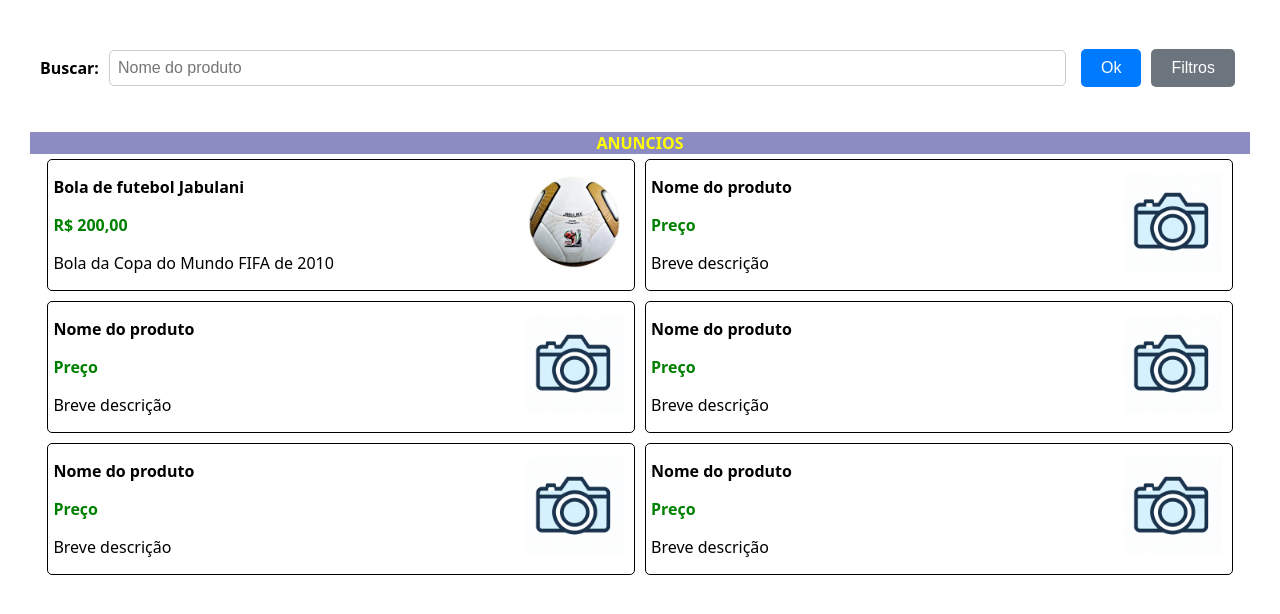
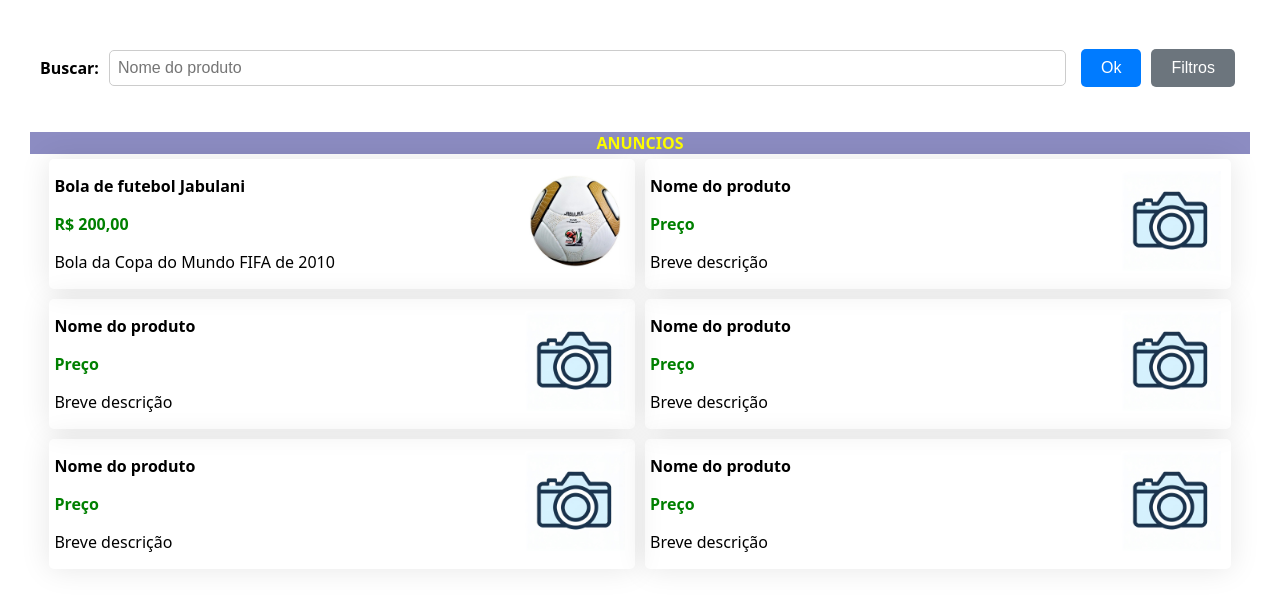
Before and after one commit to amauriPietro/projetoFinalPPI, a PHP site: page /indexv2.html in a window 1280 px wide. Shown: the part 106-720 px from the top of the page. Run offline with PHP 8.4, Linux system fonts and the light colour scheme.

Commit message:
changed public styles

```diff
--- a/projeto/publico/publicStyles.css
+++ b/projeto/publico/publicStyles.css
@@ -27,7 +27,7 @@
     flex-direction: row;
     align-items: center;
     justify-content: space-between;
-    border: 1px solid black;
+    box-shadow: 0px 0px 30px rgba(0, 0, 0, 0.1);
     border-radius: 5px;
     margin: 5px 5px;
     width: 32.67%;
```
